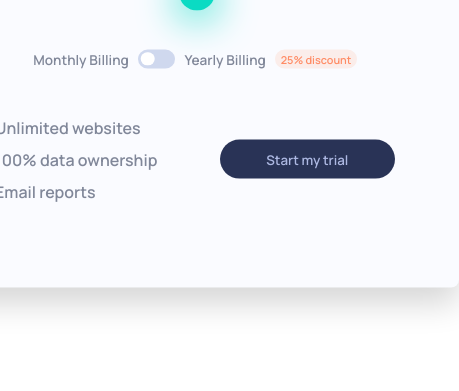
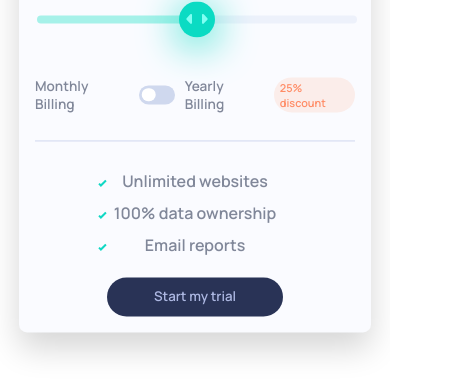
Before and after one commit to kevinfreitasv80/Interactive-Pricing-Component, a plain HTML site: page index.html in a window 390 px wide. Shown: the part 453-844 px from the top of the page, 459 px wide, since content can reach past the window. Drawn offline with Linux system fonts and the light colour scheme.

Commit message:
Interactive pricing component

```diff
--- a/assets/script.js
+++ b/assets/script.js
@@ -1,4 +1,5 @@
 const spanPageviews = document.getElementById("spanPageviews");
+const discountSpan = document.querySelector(".discount");
 const strong = document.getElementById("strong");
 const range = document.querySelector(".range");
 const check = document.getElementById("check");
@@ -21,6 +22,13 @@ const changePrice = () => {
             break;
     }
 }
+const updateSliderColor = () => {
+    const percentage = (range.value - range.min) / (range.max - range.min) * 100;
+    range.style.background = `linear-gradient(to right, #A6F1E9 ${percentage}%, #EDF1FB ${percentage}%)`;
+}
 
+updateSliderColor();
 range.addEventListener("change", () => changePrice());
 check.addEventListener("click", () => changePrice());
+range.addEventListener("input", () => updateSliderColor());
+window.addEventListener("resize", () => window.innerWidth < 505 ? discountSpan.textContent = "-25%" : discountSpan.textContent = "25% discount");
--- a/assets/style.css
+++ b/assets/style.css
@@ -181,3 +181,48 @@ input[type="checkbox"]:checked + .checkModern{
     border-radius: .5em;
     box-shadow: 0 1em 2em rgba(0, 0, 0, 0.164);
 }
+hr{
+    height: 1px;
+    background: #D0D8EF;
+    border: none;
+}
+
+@media (max-width: 545px){
+    .items{
+        padding: 2em 2.5em;
+    }
+}
+@media (min-width: 505px){
+    hr{
+        display: none;
+    }
+}
+@media (max-width: 505px){
+    .items{
+        width: 25em;
+        padding: 1em;
+    }
+    .infor{
+        display: flex;
+        flex-direction: column;
+        text-align: center;
+    }
+    .pageviewsPrice{
+        flex-direction: column;
+    }
+}
+@media (max-width: 450px){
+    .items{
+        width: 20em;
+    }
+}
+@media (max-width: 370px){
+    .items{
+        width: 17em;
+    }
+}
+@media (max-width: 330px){
+    .items{
+        width: 15em;
+    }
+}
--- a/index.html
+++ b/index.html
@@ -33,6 +33,7 @@
           <p>Yearly Billing</p>
           <span class="discount">25% discount</span>
         </article>
+        <hr>
         <article class="infor">
           <ul>
             <li>Unlimited websites</li>
```
